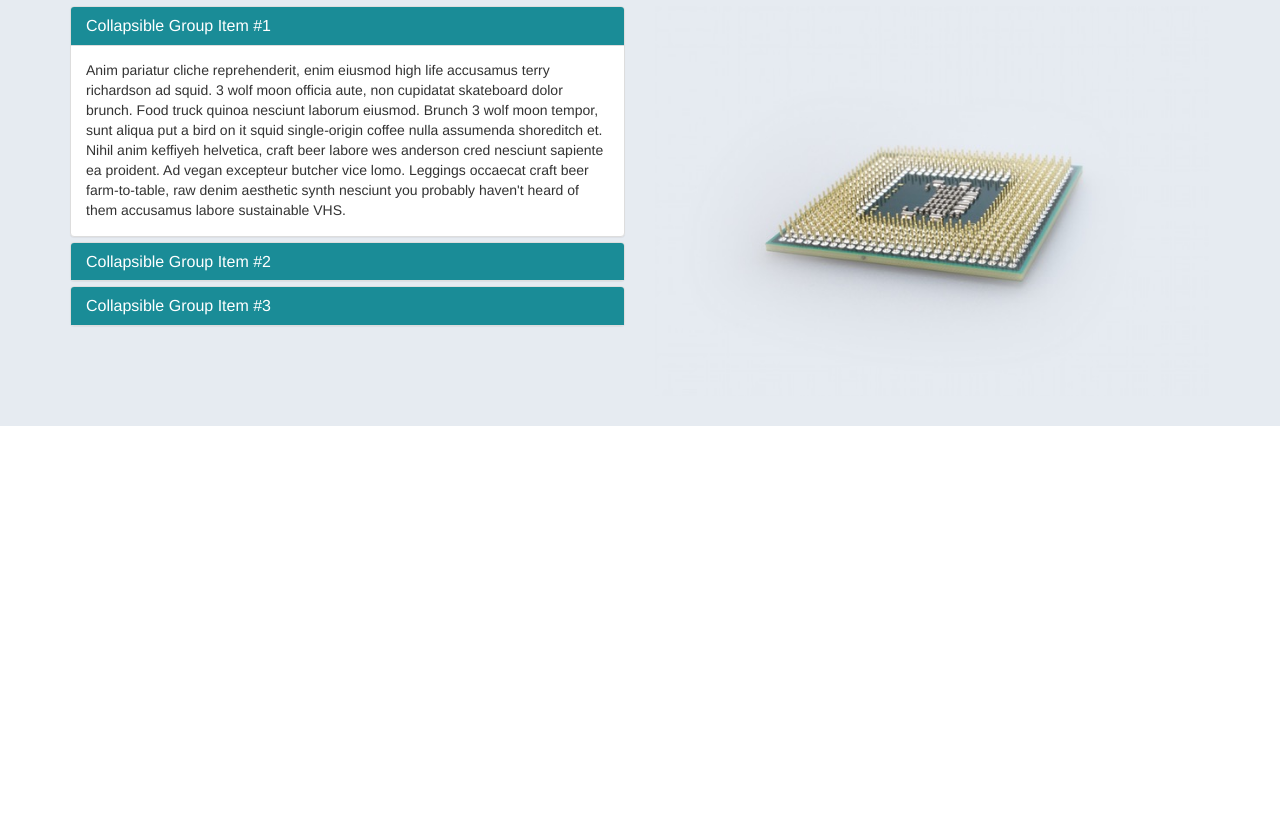
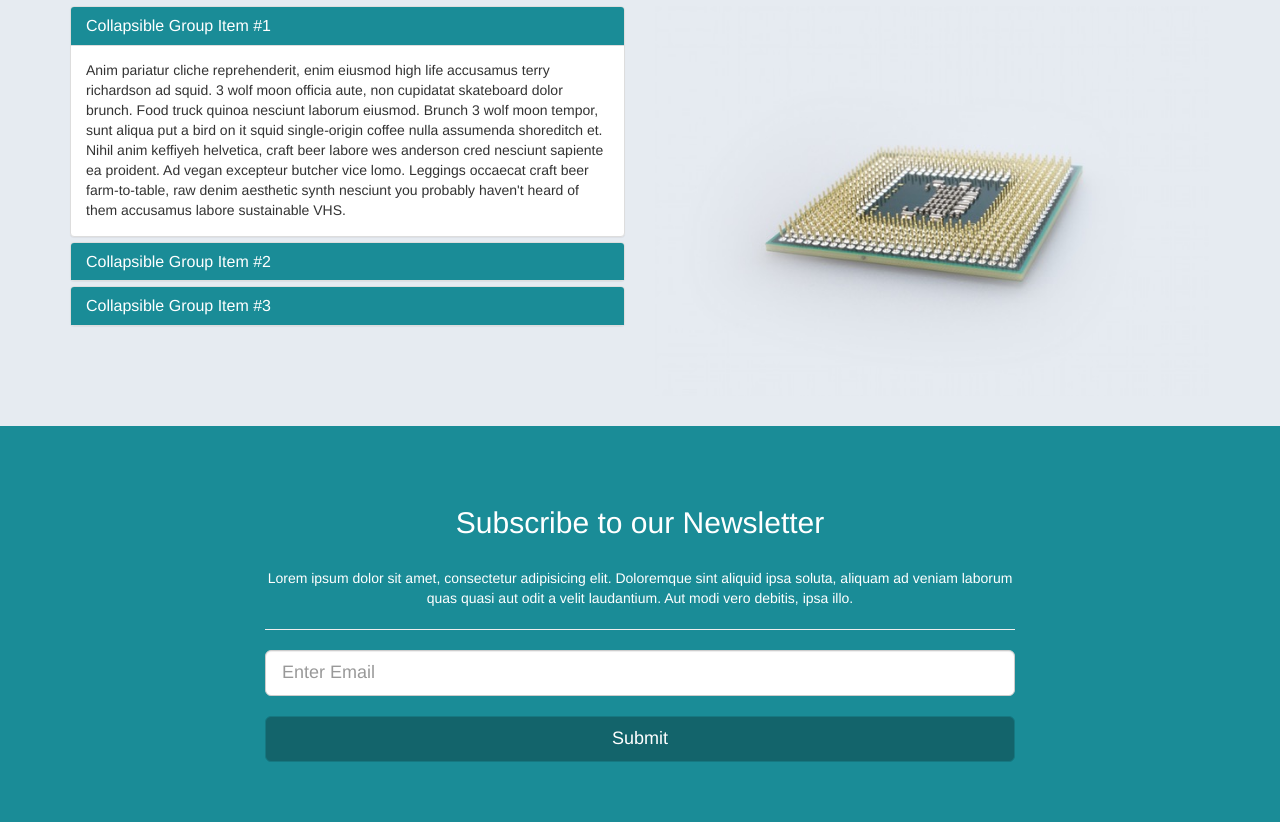
Before and after one commit to Taramouse/bizlight_theme, a website: page index.html in a window 1280 px wide. Shown: the part 962-1784 px from the top of the page. Before the commit the page ends 1388 px from the top, so only its background shows below. Drawn offline with nearby package versions, Linux system fonts and the light colour scheme.

Commit message:
Added section c.

```diff
--- a/index.html
+++ b/index.html
@@ -132,6 +132,24 @@
     </div>
   </div>
 
+  <div class="section-c">
+    <div class="container">
+      <div class="row">
+        <div class="col-md-8 col-md-offset-2">
+          <h2>Subscribe to our Newsletter</h2>
+          <br>
+          <p>Lorem ipsum dolor sit amet, consectetur adipisicing elit. Doloremque sint aliquid ipsa soluta, aliquam ad veniam laborum quas quasi aut odit a velit laudantium. Aut modi vero debitis, ipsa illo.</p>
+          <hr>
+          <form>
+            <input type="text" class="form-control input-lg"placeholder="Enter Email">
+            <br>
+            <button class="btn btn-primary btn-lg btn-block">Submit</button>
+          </form>
+        </div>
+      </div>
+    </div>
+  </div>
+
 
   <!-- Bootstrap core JavaScript
     ================================================== -->
--- a/sass/_custom.scss
+++ b/sass/_custom.scss
@@ -45,3 +45,13 @@
 .panel-heading h4 {
   color: set-text-color($main-color);
 }
+
+.section-c {
+  padding: 60px 0;
+  text-align: center;
+  background: $main-color;
+  color: set-text-color($main-color);
+  .btn-primary {
+    background: darken($main-color, 10%);
+  }
+}
```
Also changed, not shown: css/app.css, 1 other file.
